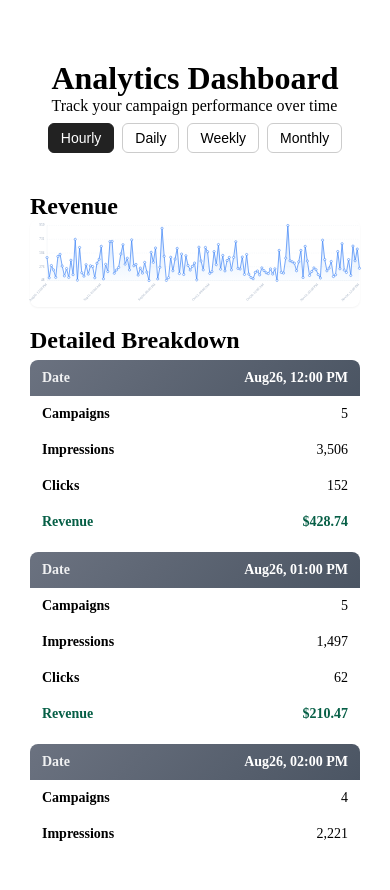
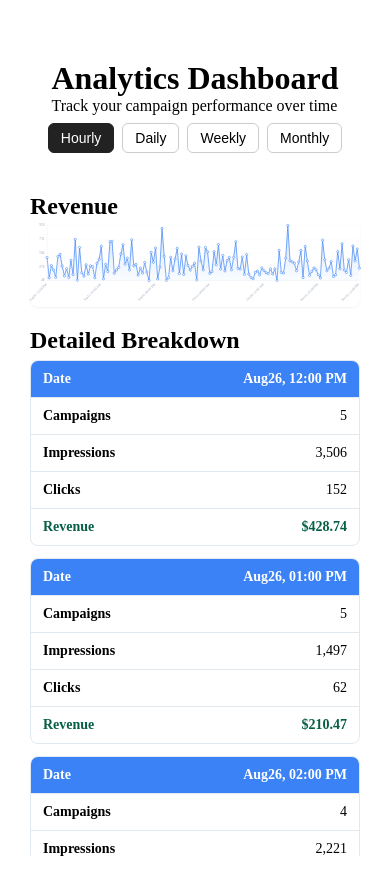
Before and after one commit to hapttic/front-test-assigment-2025-public, a Next.js app: page / in a window 390 px wide. Built offline with nearby package versions, Linux system fonts and the light colour scheme.

Commit message:
fix: fixed mobile logic and colors

```diff
--- a/app/components/DataGrid/DataGrid.module.css
+++ b/app/components/DataGrid/DataGrid.module.css
@@ -18,7 +18,7 @@
 .table th {
   text-align: left;
   padding: 12px 16px;
-  background: linear-gradient(135deg, #6b7280 0%, #4b5563 100%);
+  background: #3b82f6;
   color: #ffffff;
   font-size: 14px;
   font-weight: 600;
@@ -32,7 +32,7 @@
 .table td {
   padding: 12px 16px;
   font-size: 16px;
-  border-top: 1px solid hsl(var(--border));
+  border-top: 1px solid #e2e8f0;
   white-space: nowrap;
   background: hsl(var(--card));
 }
@@ -118,13 +118,9 @@
   .table tr {
     display: block;
     margin-bottom: 12px;
-    border: 1px solid hsl(var(--border));
+    border: 1px solid #e2e8f0;
     border-radius: 8px;
     overflow: hidden;
-    background: hsl(var(--card));
-  }
-
-  .table tr:hover td {
     background: hsl(var(--card));
   }
 
@@ -133,14 +129,14 @@
     justify-content: space-between;
     align-items: center;
     padding: 10px 12px;
-    border-top: 1px solid hsl(var(--border));
+    border-top: 1px solid #e2e8f0;
     font-size: 14px;
     white-space: normal;
   }
 
   .table td:first-child {
     border-top: none;
-    background: linear-gradient(135deg, #6b7280 0%, #4b5563 100%);
+    background: #3b82f6;
     color: #ffffff;
     font-weight: 600;
   }
@@ -152,10 +148,6 @@
     margin-right: 8px;
   }
 
-  .table td:first-child::before {
-    color: rgba(255, 255, 255, 0.9);
-  }
-
   .revenue {
     color: #065f46;
     font-weight: 600;
```
